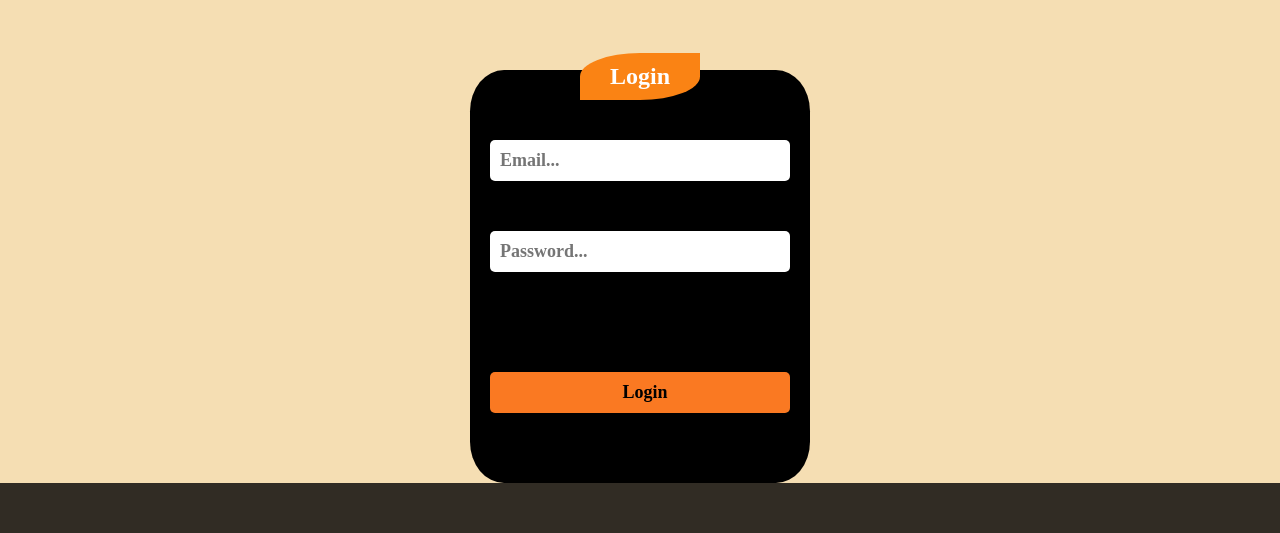
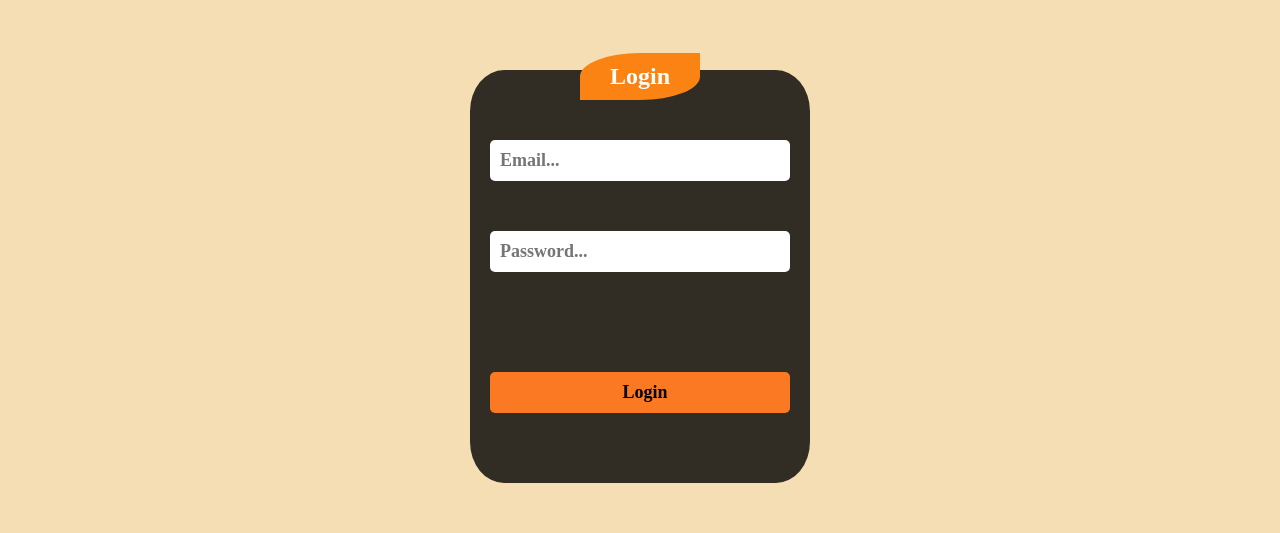
Before and after one commit to ArslanAbbasi11/StoreCity, a React (Create React App) app: page / in a window 1280 px wide. Shown: the part 127-660 px from the top of the page. Built offline with nearby package versions, Linux system fonts and the light colour scheme; no server answers.

Commit message:
style updated

```diff
--- a/src/Components/Login/Login.css
+++ b/src/Components/Login/Login.css
@@ -3,9 +3,10 @@
     align-items: center;
     justify-content: center;
     padding-top:10%;
+    padding-bottom: 50px;
 }
 form{
-    background-color: black;
+    background-color: rgba(0, 0, 0,80%);
     padding: 20px;
     border-radius: 10%;
    position: relative;
```
Also changed, not shown: src/Components/Login/data.txt.
